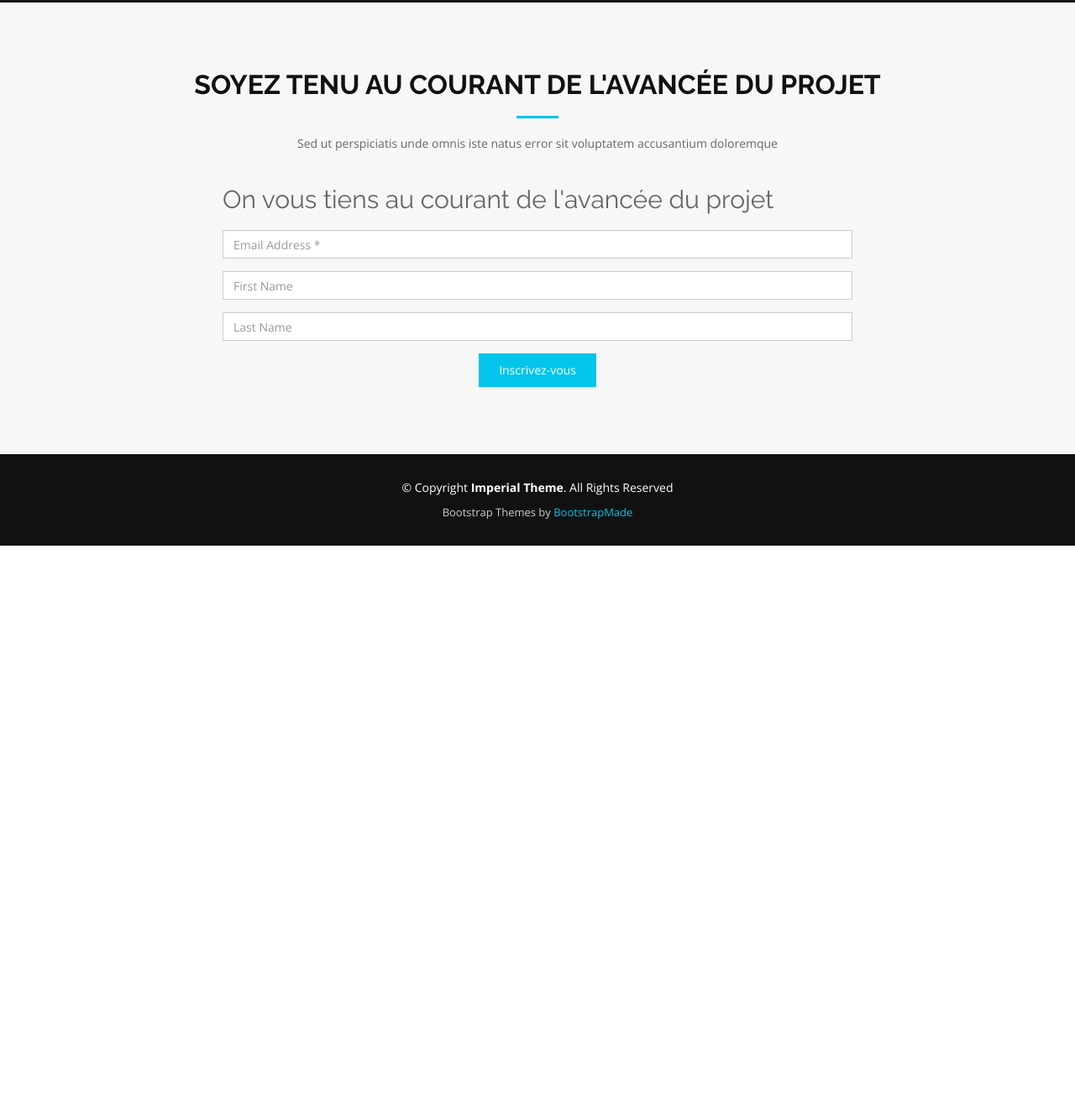
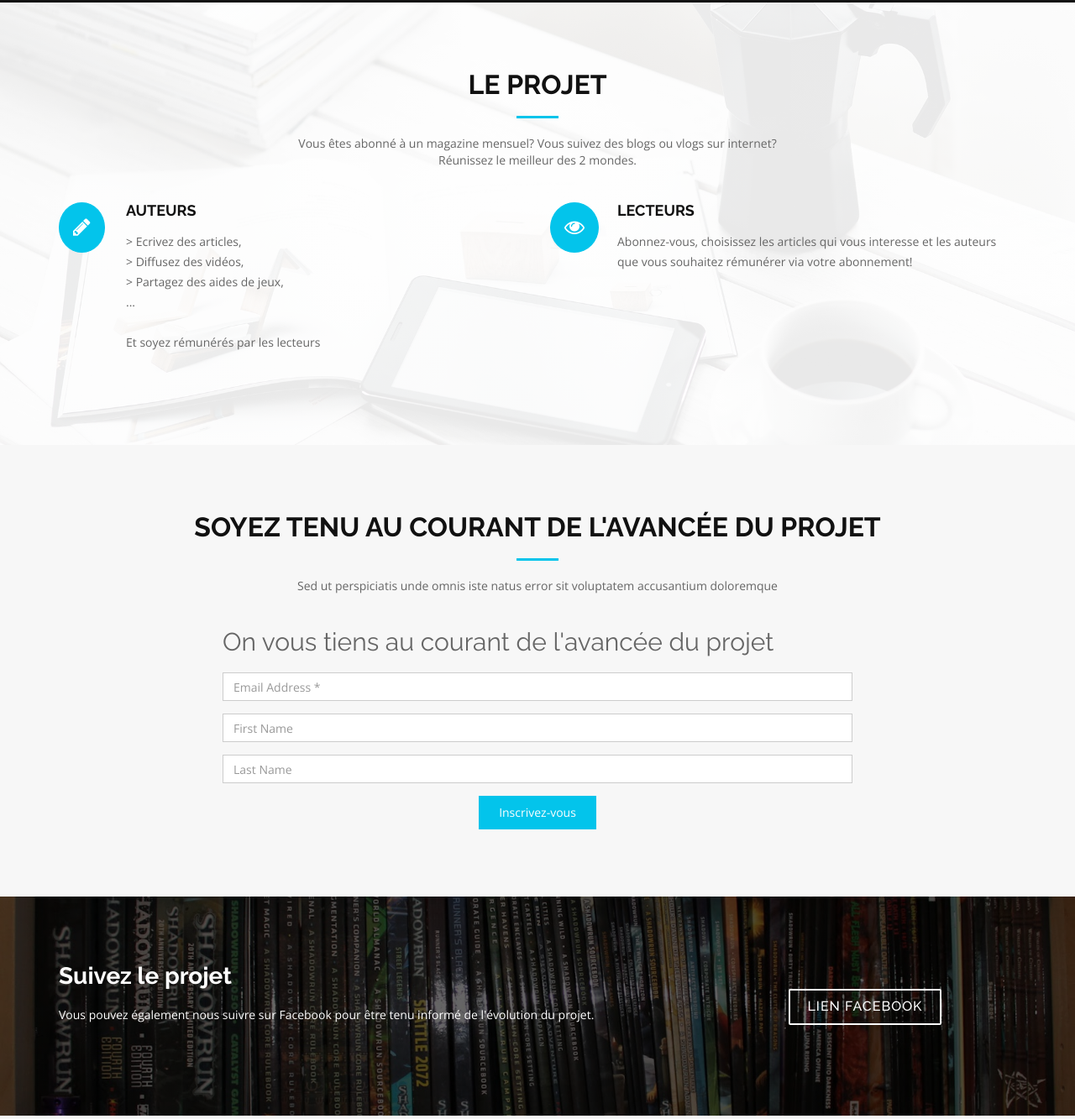
Before and after one commit to ardteam/jdrmag-site, a plain HTML site: page index.html in a window 1280 px wide. Shown: the part 887-2220 px from the top of the page at 84% size. Before the commit the page ends 1537 px from the top, so only its background shows below. Drawn offline with nearby package versions, Linux system fonts and the light colour scheme.

Commit message:
Début de modification dans la structure de la page.

```diff
--- a/css/style.css
+++ b/css/style.css
@@ -86,7 +86,7 @@ h1, h2, h3, h4, h5, h6 {
   display: table;
   width: 100%;
   height: 100vh;
-  background: url(../img/hero-bg.jpg) top center fixed;
+  background: url(../img/de-615x317.jpg) top center fixed;
   background-size: cover;
 }
 
@@ -558,7 +558,7 @@ body.mobile-nav-active #mobile-nav-toggle {
 /* Subscribe Section
 --------------------------------*/
 #subscribe {
-  background: linear-gradient(rgba(0, 0, 0, 0.6), rgba(0, 0, 0, 0.6)), url(../img/subscribe-bg.jpg) fixed center center;
+  background: linear-gradient(rgba(0, 0, 0, 0.6), rgba(0, 0, 0, 0.6)), url(../img/Shelf4.jpg) fixed center center;
   background-size: cover;
   padding: 80px 0;
 }
--- a/index.html
+++ b/index.html
@@ -54,11 +54,11 @@
 <section id="hero">
     <div class="hero-container">
         <div class="wow fadeIn">
-            <div class="hero-logo">
+            <!-- <div class="hero-logo">
                  <img class="" src="img/logo.png" alt="Imperial">
-            </div>
+             </div>-->
 
-            <h1>Welcome to Imperial studios</h1>
+            <h1>Composez vous même votre magazine de JDR</h1>
             <h2>We create <span class="rotating">beautiful graphics, functional websites, working mobile apps</span></h2>
             <div class="actions">
                 <a href="#about" class="btn-get-started">Get Strated</a> <a href="#services" class="btn-services">Our Services</a>
@@ -144,70 +144,113 @@
 
 <!--==========================
 Services Section
-============================--
+============================-->
 <section id="services">
     <div class="container wow fadeInUp">
         <div class="row">
             <div class="col-md-12">
-          <h3 class="section-title">Our Services</h3>
+                <h3 class="section-title">Le projet</h3>
                 <div class="section-title-divider"></div>
-          <p class="section-description">At vero eos et accusamus et iusto odio dignissimos ducimus qui blanditiis praesentium</p>
+                <p class="section-description">Vous êtes abonné à un magazine mensuel? Vous suivez des blogs ou vlogs sur internet?<br>
+                    Réunissez le meilleur des 2 mondes.</p>
             </div>
         </div>
 
         <div class="row">
-        <div class="col-md-4 service-item">
-          <div class="service-icon"><i class="fa fa-desktop"></i></div>
-          <h4 class="service-title"><a href="">Lorem Ipsum</a></h4>
-          <p class="service-description">Voluptatum deleniti atque corrupti quos dolores et quas molestias excepturi sint occaecati cupiditate non provident</p>
+            <div class="col-md-6 col-xs-12 service-item">
+                <div class="service-icon"><i class="fa fa-pencil "></i></div>
+                <h4 class="service-title"><a href="">Auteurs</a></h4>
+                <p class="service-description">> Ecrivez des articles,<br>
+                    > Diffusez des vidéos,<br>
+                    > Partagez des aides de jeux,<br>
+                    ...<br><br>
+                    Et soyez rémunérés par les lecteurs
+                </p>
             </div>
-        <div class="col-md-4 service-item">
-          <div class="service-icon"><i class="fa fa-bar-chart"></i></div>
-          <h4 class="service-title"><a href="">Dolor Sitema</a></h4>
-          <p class="service-description">Minim veniam, quis nostrud exercitation ullamco laboris nisi ut aliquip ex ea commodo consequat tarad limino ata</p>
-        </div>
-        <div class="col-md-4 service-item">
-          <div class="service-icon"><i class="fa fa-paper-plane"></i></div>
-          <h4 class="service-title"><a href="">Sed ut perspiciatis</a></h4>
-          <p class="service-description">Duis aute irure dolor in reprehenderit in voluptate velit esse cillum dolore eu fugiat nulla pariatur</p>
-        </div>
-        <div class="col-md-4 service-item">
-          <div class="service-icon"><i class="fa fa-photo"></i></div>
-          <h4 class="service-title"><a href="">Magni Dolores</a></h4>
-          <p class="service-description">Excepteur sint occaecat cupidatat non proident, sunt in culpa qui officia deserunt mollit anim id est laborum</p>
-        </div>
-        <div class="col-md-4 service-item">
-          <div class="service-icon"><i class="fa fa-road"></i></div>
-          <h4 class="service-title"><a href="">Nemo Enim</a></h4>
-          <p class="service-description">At vero eos et accusamus et iusto odio dignissimos ducimus qui blanditiis praesentium voluptatum deleniti atque</p>
-        </div>
-        <div class="col-md-4 service-item">
-          <div class="service-icon"><i class="fa fa-shopping-bag"></i></div>
-          <h4 class="service-title"><a href="">Eiusmod Tempor</a></h4>
-          <p class="service-description">Et harum quidem rerum facilis est et expedita distinctio. Nam libero tempore, cum soluta nobis est eligendi</p>
+            <div class="col-md-6 col-xs-12 service-item">
+                <div class="service-icon"><i class="fa fa-eye "></i></div>
+                <h4 class="service-title"><a href="">Lecteurs</a></h4>
+                <p class="service-description">Abonnez-vous, choisissez les articles qui vous interesse et les auteurs que vous souhaitez rémunérer via votre abonnement!</p>
             </div>
         </div>
     </div>
 </section>
-  -->
+
+<!--==========================
+  Contact Section
+============================-->
+<section id="contact">
+    <div class="container wow fadeInUp">
+        <div class="row">
+            <div class="col-md-12">
+                <h3 class="section-title">Soyez tenu au courant de l'avancée du projet</h3>
+                <div class="section-title-divider"></div>
+                <p class="section-description">
+
+                    Sed ut perspiciatis unde omnis iste natus error sit voluptatem accusantium doloremque</p>
+            </div>
+        </div>
+
+        <div class="row">
+
+            <div class="col-md-8 col-md-push-2">
+                <div class="form">
+                    <!-- Begin MailChimp Signup Form -->
+                    <div id="mc_embed_signup">
+                        <form action="http://ardteam.us16.list-manage.com/subscribe/post?u=624db66e473c84a8d447a261f&amp;id=2c9020e64f" method="post" id="mc-embedded-subscribe-form"
+                              name="mc-embedded-subscribe-form" class="validate contactForm" target="_blank" novalidate>
+                            <div id="mc_embed_signup_scroll">
+                                <h2>On vous tiens au courant de l'avancée du projet</h2>
+                                <!--<div class="indicates-required"><span class="asterisk">*</span> indicates required</div>-->
+
+                                <div class="mc-field-group form-group">
+                                    <label for="mce-EMAIL" class="sr-only">Email Address <span class="asterisk">*</span></label>
+                                    <input type="email" value="" name="EMAIL"
+                                           class="required email form-control" id="mce-EMAIL"
+                                           placeholder="Email Address *" data-rule="email"
+                                           data-msg="Please enter a valid email">
+                                </div>
+                                <div class="mc-field-group form-group">
+                                    <label for="mce-FNAME" class="sr-only">First Name </label> <input type="text" value="" name="FNAME" class="form-control" id="mce-FNAME" placeholder="First Name ">
+                                </div>
+                                <div class="mc-field-group form-group">
+                                    <label for="mce-LNAME" class="sr-only">Last Name </label> <input type="text" value="" name="LNAME" class="form-control" id="mce-LNAME" placeholder="Last Name ">
+                                </div>
+                                <div id="mce-responses" class="clear">
+                                    <div class="response" id="mce-error-response" style="display:none"></div>
+                                    <div class="response" id="mce-success-response" style="display:none"></div>
+                                </div>
+                                <!-- real people should not fill this in and expect good things - do not remove this or risk form bot signups-->
+                                <input type="text" name="b_3cb06beb38474ee3900ae7e8c_740d2cdeda" tabindex="-1" value="" class="hidden">
+
+                                <div class="text-center"><input type="submit" value="Inscrivez-vous" name="subscribe" id="mc-embedded-subscribe" class="button"></div>
+                            </div>
+                        </form>
+                    </div>
+                    <!--End mc_embed_signup-->
+                </div>
+            </div>
+
+        </div>
+    </div>
+</section>
 
 <!--==========================
   Subscrbe Section
-============================--
+============================-->
   <section id="subscribe">
     <div class="container wow fadeInUp">
       <div class="row">
         <div class="col-md-8">
-          <h3 class="subscribe-title">Subscribe For Updates</h3>
-          <p class="subscribe-text">Join our 1000+ subscribers and get access to the latest tools, freebies, product announcements and much more!</p>
+          <h3 class="subscribe-title">Suivez le projet</h3>
+          <p class="subscribe-text">Vous pouvez également nous suivre sur Facebook pour être tenu informé de l'évolution du projet.</p>
         </div>
         <div class="col-md-4 subscribe-btn-container">
-          <a class="subscribe-btn" href="#">Subscribe Now</a>
+          <a class="subscribe-btn" href="#">Lien Facebook</a>
         </div>
       </div>
     </div>
   </section>
-    -->
 
 <!--==========================
   Porfolio Section
@@ -302,7 +345,7 @@
 
 <!--==========================
   Testimonials Section
-============================--
+============================-->
   <section id="testimonials">
     <div class="container wow fadeInUp">
       <div class="row">
@@ -345,7 +388,7 @@
 
     </div>
   </section>
--->
+
 
 <!--==========================
   Team Section
@@ -423,64 +466,6 @@
     -->
 
 <!--==========================
-  Contact Section
-============================-->
-<section id="contact">
-    <div class="container wow fadeInUp">
-        <div class="row">
-            <div class="col-md-12">
-                <h3 class="section-title">Soyez tenu au courant de l'avancée du projet</h3>
-                <div class="section-title-divider"></div>
-                <p class="section-description">
-
-                    Sed ut perspiciatis unde omnis iste natus error sit voluptatem accusantium doloremque</p>
-            </div>
-        </div>
-
-        <div class="row">
-
-            <div class="col-md-8 col-md-push-2">
-                <div class="form">
-                    <!-- Begin MailChimp Signup Form -->
-                    <div id="mc_embed_signup">
-                        <form action="http://ardteam.us16.list-manage.com/subscribe/post?u=624db66e473c84a8d447a261f&amp;id=2c9020e64f" method="post" id="mc-embedded-subscribe-form"
-                              name="mc-embedded-subscribe-form" class="validate contactForm" target="_blank" novalidate>
-                            <div id="mc_embed_signup_scroll">
-                                <h2>On vous tiens au courant de l'avancée du projet</h2>
-                                <!--<div class="indicates-required"><span class="asterisk">*</span> indicates required</div>-->
-
-                                <div class="mc-field-group form-group">
-                                    <label for="mce-EMAIL" class="sr-only">Email Address <span class="asterisk">*</span></label> <input type="email" value="" name="EMAIL"
-                                                                                                                                        class="required email form-control" id="mce-EMAIL"
-                                                                                                                                        placeholder="Email Address *" data-rule="email"
-                                                                                                                                        data-msg="Please enter a valid email">
-                                </div>
-                                <div class="mc-field-group form-group">
-                                    <label for="mce-FNAME" class="sr-only">First Name </label> <input type="text" value="" name="FNAME" class="form-control" id="mce-FNAME" placeholder="First Name ">
-                                </div>
-                                <div class="mc-field-group form-group">
-                                    <label for="mce-LNAME" class="sr-only">Last Name </label> <input type="text" value="" name="LNAME" class="form-control" id="mce-LNAME" placeholder="Last Name ">
-                                </div>
-                                <div id="mce-responses" class="clear">
-                                    <div class="response" id="mce-error-response" style="display:none"></div>
-                                    <div class="response" id="mce-success-response" style="display:none"></div>
-                                </div>
-                                <!-- real people should not fill this in and expect good things - do not remove this or risk form bot signups-->
-                                <input type="text" name="b_3cb06beb38474ee3900ae7e8c_740d2cdeda" tabindex="-1" value="" class="hidden">
-
-                                <div class="text-center"><input type="submit" value="Inscrivez-vous" name="subscribe" id="mc-embedded-subscribe" class="button"></div>
-                            </div>
-                        </form>
-                    </div>
-                    <!--End mc_embed_signup-->
-                </div>
-            </div>
-
-        </div>
-    </div>
-</section>
-
-<!--==========================
   Footer
 ============================-->
 <footer id="footer">
```
Also changed, not shown: img/Shelf4.jpg (added), img/de-615x317.jpg (added). Lines whose indentation alone changed are shown as unchanged.
